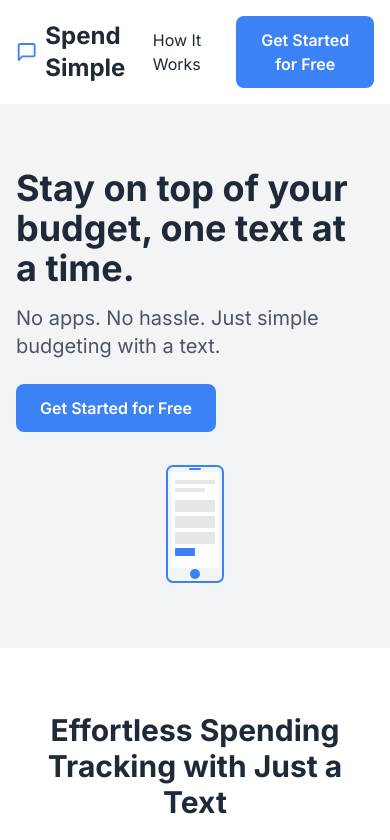
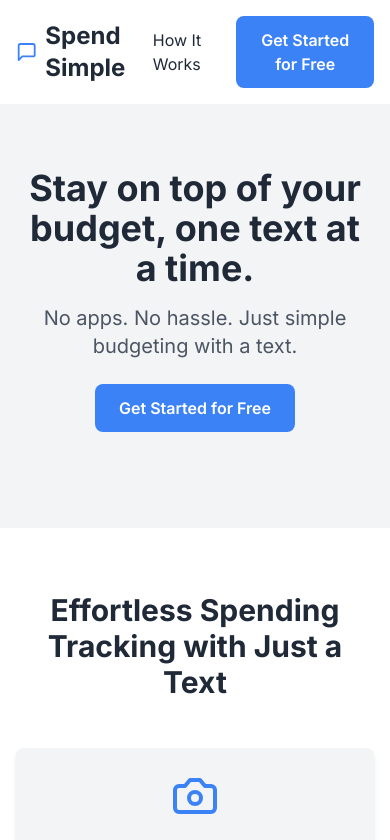
Before and after one commit to MattVOLTA/spendsimple, a React (Vite) app: page / in a window 390 px wide. Shown: the top 840 px of the page. Built offline with nearby package versions, Linux system fonts and the light colour scheme.

Commit message:
Updates to Hero section for responsiveness

```diff
--- a/src/components/Hero.tsx
+++ b/src/components/Hero.tsx
@@ -7,14 +7,14 @@ interface HeroProps {
 const Hero: React.FC<HeroProps> = ({ onGetStarted }) => {
   return (
     <section className="bg-secondary text-text section-padding">
-      <div className="container mx-auto px-4 flex flex-col md:flex-row items-center">
-        <div className="md:w-1/2 mb-8 md:mb-0">
+      <div className="container mx-auto px-4 flex flex-col md:flex-row items-center justify-center md:justify-between">
+        <div className="md:w-1/2 mb-8 md:mb-0 text-center">
           <h1 className="text-4xl md:text-5xl font-bold mb-4">Stay on top of your budget, one text at a time.</h1>
           <p className="text-xl mb-6 text-gray-600">No apps. No hassle. Just simple budgeting with a text.</p>
-          <button onClick={onGetStarted} className="btn btn-primary">Get Started for Free</button>
+          <button onClick={onGetStarted} className="btn btn-primary mx-auto">Get Started for Free</button>
         </div>
-        <div className="md:w-1/2 flex justify-center">
-          <svg className="w-1/5 h-auto" viewBox="0 0 300 600" fill="none" xmlns="http://www.w3.org/2000/svg">
+        <div className="md:w-1/2 flex justify-center items-center hidden md:flex">
+          <svg className="w-1/2 h-auto max-h-[475px]" viewBox="0 0 300 600" fill="none" xmlns="http://www.w3.org/2000/svg">
             <rect x="10" y="10" width="280" height="580" rx="30" fill="#F3F4F6" stroke="#3B82F6" strokeWidth="10"/>
             <rect x="30" y="40" width="240" height="480" rx="10" fill="#FFFFFF"/>
             <circle cx="150" cy="550" r="25" fill="#3B82F6"/>
```
